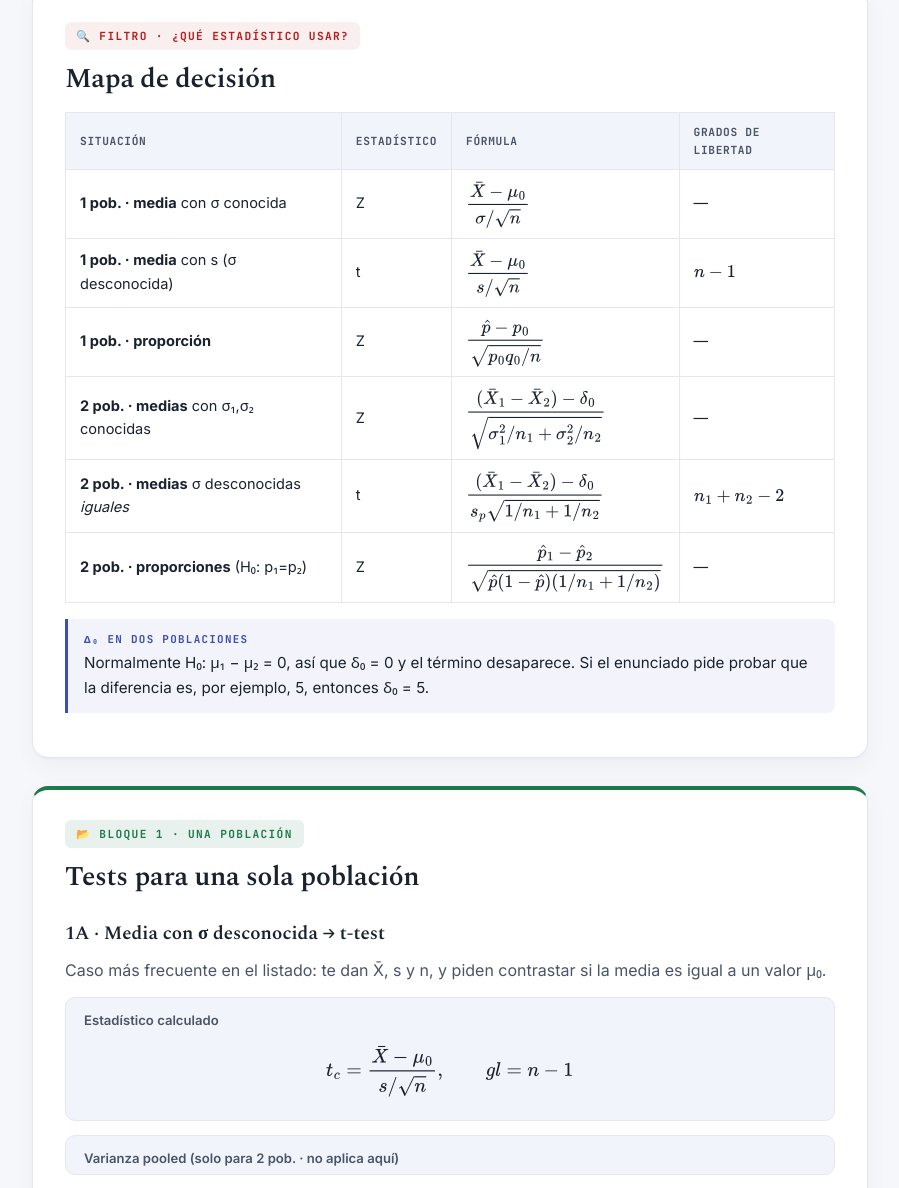
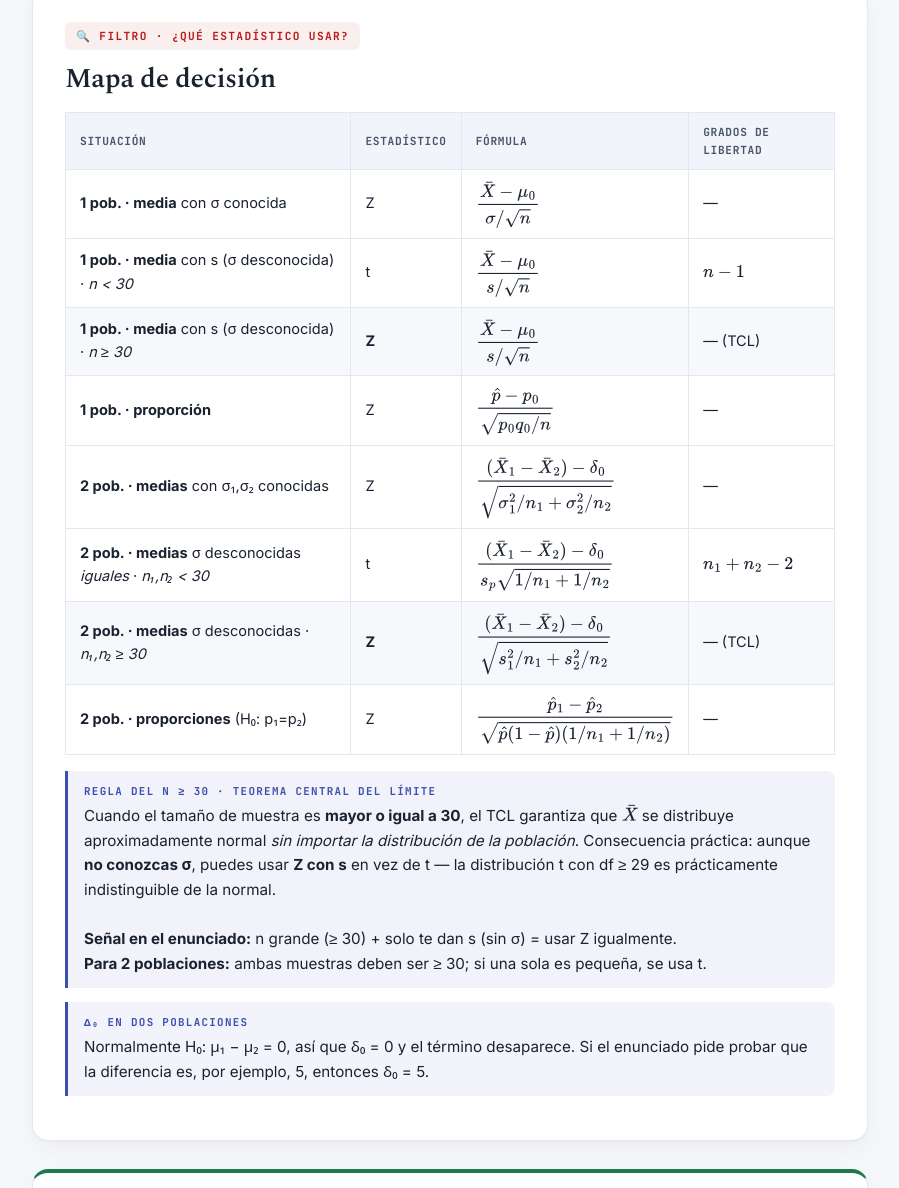
Before and after one commit to arriagadaudec-beep/apunte-certamen-estadistica, a plain HTML site: page prueba_hipotesis.html in a window 1280 px wide. Shown: the part 1827-3015 px from the top of the page, without its empty margins (190-1089 px from the left). Drawn offline with nearby package versions, Linux system fonts and the light colour scheme.

Commit message:
Agregar regla n>=30 (TCL) al filtro de prueba de hipotesis
Co-Authored-By: Claude Sonnet 4.6 <noreply@anthropic.com>

```diff
--- a/prueba_hipotesis.html
+++ b/prueba_hipotesis.html
@@ -384,10 +384,16 @@
           <td>—</td>
         </tr>
         <tr>
-          <td><strong>1 pob. · media</strong> con s (σ desconocida)</td>
+          <td><strong>1 pob. · media</strong> con s (σ desconocida) · <em>n &lt; 30</em></td>
           <td>t</td>
           <td>$\dfrac{\bar X - \mu_0}{s/\sqrt{n}}$</td>
           <td>$n-1$</td>
+        </tr>
+        <tr style="background:rgba(59,79,176,.04)">
+          <td><strong>1 pob. · media</strong> con s (σ desconocida) · <em>n ≥ 30</em></td>
+          <td><strong>Z</strong></td>
+          <td>$\dfrac{\bar X - \mu_0}{s/\sqrt{n}}$</td>
+          <td>— (TCL)</td>
         </tr>
         <tr>
           <td><strong>1 pob. · proporción</strong></td>
@@ -402,10 +408,16 @@
           <td>—</td>
         </tr>
         <tr>
-          <td><strong>2 pob. · medias</strong> σ desconocidas <em>iguales</em></td>
+          <td><strong>2 pob. · medias</strong> σ desconocidas <em>iguales</em> · <em>n₁,n₂ &lt; 30</em></td>
           <td>t</td>
           <td>$\dfrac{(\bar X_1-\bar X_2)-\delta_0}{s_p\sqrt{1/n_1+1/n_2}}$</td>
           <td>$n_1+n_2-2$</td>
+        </tr>
+        <tr style="background:rgba(59,79,176,.04)">
+          <td><strong>2 pob. · medias</strong> σ desconocidas · <em>n₁,n₂ ≥ 30</em></td>
+          <td><strong>Z</strong></td>
+          <td>$\dfrac{(\bar X_1-\bar X_2)-\delta_0}{\sqrt{s_1^2/n_1+s_2^2/n_2}}$</td>
+          <td>— (TCL)</td>
         </tr>
         <tr>
           <td><strong>2 pob. · proporciones</strong> (H₀: p₁=p₂)</td>
@@ -415,6 +427,12 @@
         </tr>
       </tbody>
     </table>
+    <div class="note" style="background:rgba(59,79,176,.07);border-left-color:var(--indigo)">
+      <span class="lbl" style="color:var(--indigo)">Regla del n ≥ 30 · Teorema Central del Límite</span>
+      Cuando el tamaño de muestra es <strong>mayor o igual a 30</strong>, el TCL garantiza que $\bar X$ se distribuye aproximadamente normal <em>sin importar la distribución de la población</em>. Consecuencia práctica: aunque <strong>no conozcas σ</strong>, puedes usar <strong>Z con s</strong> en vez de t — la distribución t con df ≥ 29 es prácticamente indistinguible de la normal.<br><br>
+      <strong>Señal en el enunciado:</strong> n grande (≥ 30) + solo te dan s (sin σ) = usar Z igualmente.<br>
+      <strong>Para 2 poblaciones:</strong> ambas muestras deben ser ≥ 30; si una sola es pequeña, se usa t.
+    </div>
     <div class="note blue">
       <span class="lbl">δ₀ en dos poblaciones</span>
       Normalmente H₀: μ₁ − μ₂ = 0, así que δ₀ = 0 y el término desaparece. Si el enunciado pide probar que la diferencia es, por ejemplo, 5, entonces δ₀ = 5.
```
